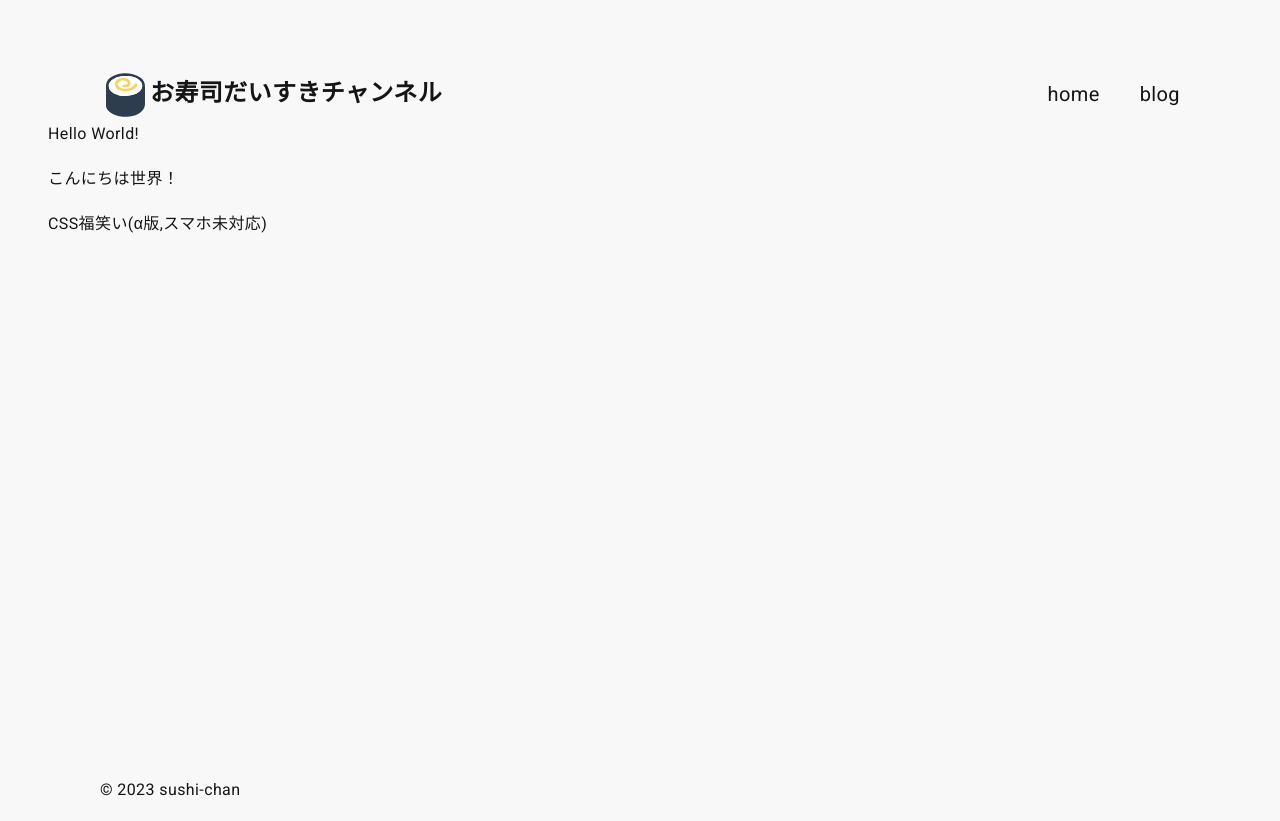
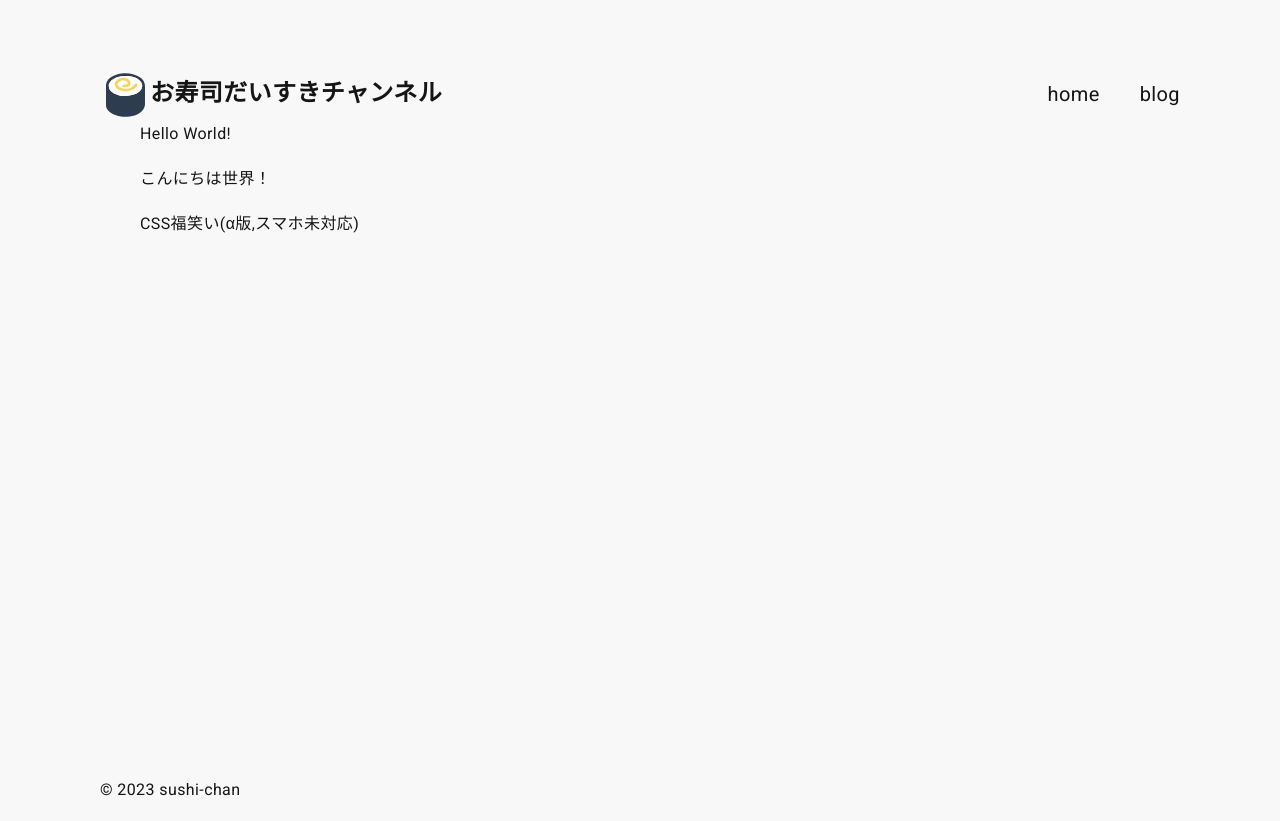
Before and after one commit to sushichan044/old.sushichan.live, a Next.js app: page / in a window 1280 px wide. Built offline with nearby package versions, Linux system fonts and the light colour scheme.

Commit message:
💄 Use scss-module in MainContainer

```diff
--- /dev/null
+++ b/components/common/main-container.module.scss
@@ -0,0 +1,5 @@
+@use "/styles/general.scss" as gen;
+
+.root {
+  @include gen.set-layout;
+}
--- a/components/common/mainContainer.tsx
+++ b/components/common/mainContainer.tsx
@@ -1,7 +1,9 @@
+import styles from '@/components/common/main-container.module.scss'
+
 export default function MainContainer({
   children,
 }: {
   children: React.ReactNode
 }) {
-  return <div id="main-container">{children}</div>
+  return <div className={styles.root}>{children}</div>
 }
```
